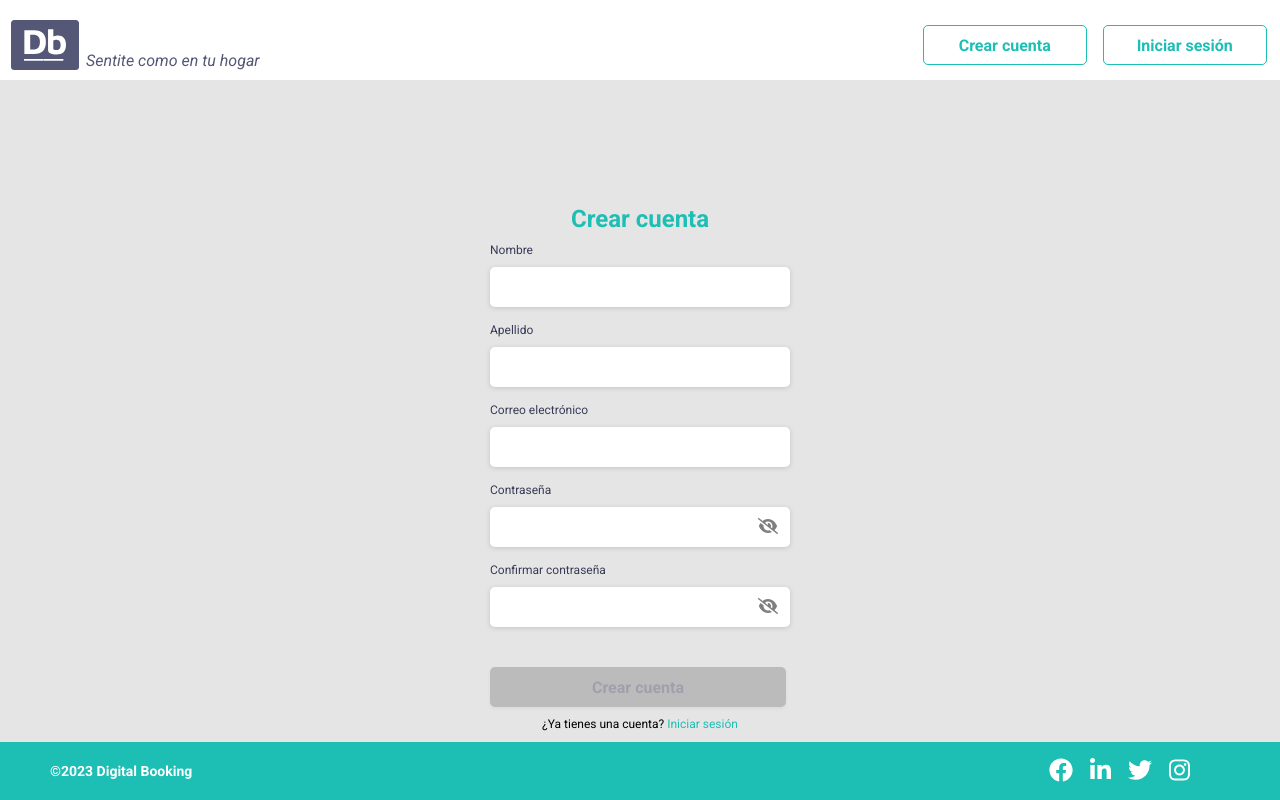
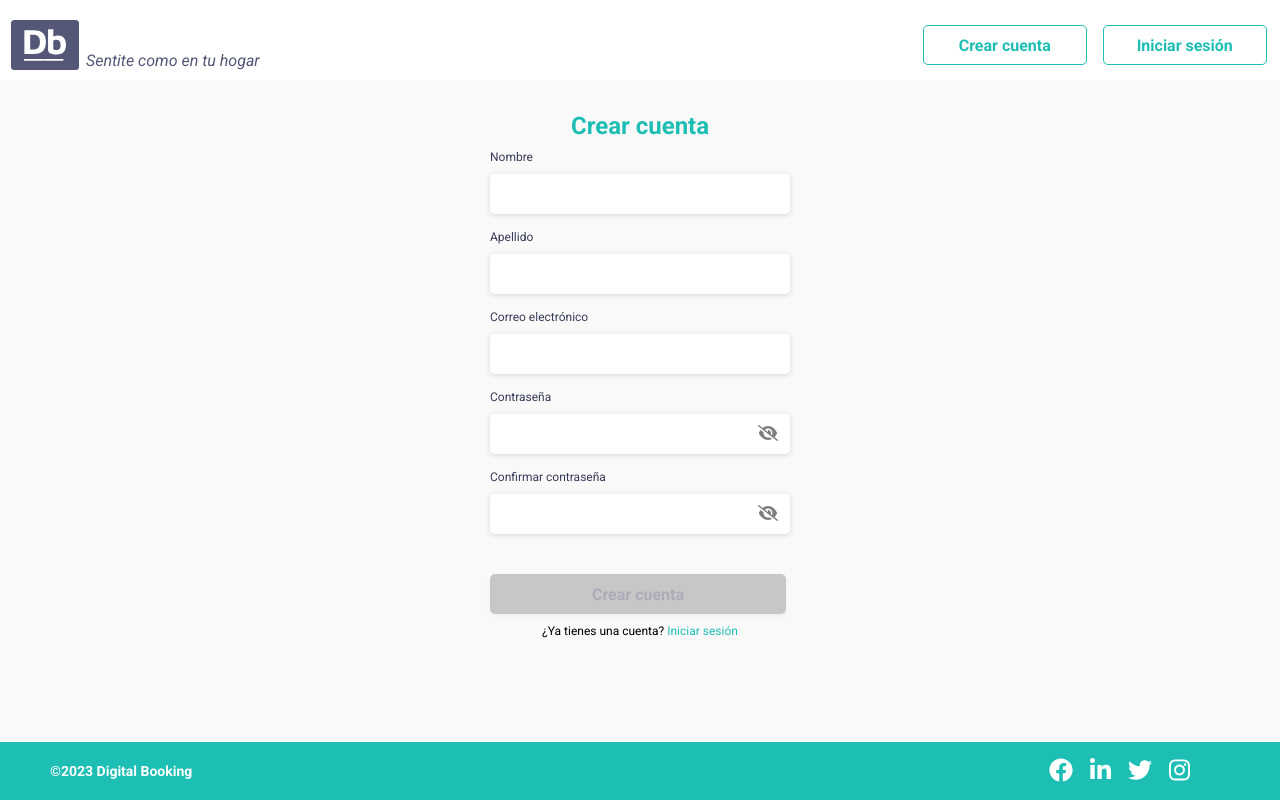
Before and after one commit to nataliehelm/digital-booking, a React (Create React App) app in the folder frontend/fe-digital-booking/: page /signin in a window 1280 px wide. Built offline with nearby package versions, Linux system fonts and the light colour scheme.

Commit message:
fix(Layout): fixing background color and adding Link to Drawer

```diff
--- a/frontend/fe-digital-booking/src/App.js
+++ b/frontend/fe-digital-booking/src/App.js
@@ -4,6 +4,7 @@ import { Header } from "./components/Header";
 import { LogIn, SignIn } from "./pages/Auth";
 import Layout from "./components/Layout";
 import Home from "./pages/Home";
+import styles from "./App.module.scss";
 
 function App() {
   return (
@@ -13,8 +14,24 @@ function App() {
         <div>
           <Routes>
             <Route path="/" element={<Layout children={<Home />} />} />
-            <Route path="/signin" element={<Layout children={<SignIn />} />} />
-            <Route path="/login" element={<Layout children={<LogIn />} />} />
+            <Route
+              path="/signin"
+              element={
+                <Layout
+                  className={styles["auth-background"]}
+                  children={<SignIn />}
+                />
+              }
+            />
+            <Route
+              path="/login"
+              element={
+                <Layout
+                  className={styles["auth-background"]}
+                  children={<LogIn />}
+                />
+              }
+            />
           </Routes>
         </div>
         <Footer />
--- a/frontend/fe-digital-booking/src/App.module.scss
+++ b/frontend/fe-digital-booking/src/App.module.scss
@@ -1,4 +1,10 @@
+@use './styles/variables' as *;
+
 .App {
   height: 100vh;
   overflow: hidden;
 }
+
+.auth-background {
+  background: $color-snow;
+}
--- a/frontend/fe-digital-booking/src/components/Drawer/Drawer.jsx
+++ b/frontend/fe-digital-booking/src/components/Drawer/Drawer.jsx
@@ -3,15 +3,16 @@ import styles from "./Drawer.module.scss";
 import PropTypes from "prop-types";
 import { Avatar, Botton, Heading, Text } from "../../atoms";
 import SocialNetwork from "../SocialNetwork";
+import { Link } from "react-router-dom";
 
 const Drawer = ({ setShowDrawer, username }) => {
   const handleLoginSignin = () => {
-    localStorage.setItem("username", "Felipe Monterrosa");
+    // localStorage.setItem("username", "Felipe Monterrosa");
     setShowDrawer(false);
   };
 
   const handleLogout = () => {
-    localStorage.removeItem("username");
+    // localStorage.removeItem("username");
     setShowDrawer(false);
   };
 
@@ -42,11 +43,15 @@ const Drawer = ({ setShowDrawer, username }) => {
         {!username && (
           <ul>
             <li className={styles["navbar-item"]} onClick={handleLoginSignin}>
-              <Heading variant="h3">Crear cuenta</Heading>
+              <Link to="/signin">
+                <Heading variant="h3">Crear cuenta</Heading>
+              </Link>
             </li>
             <div className={styles.divider} />
             <li className={styles["navbar-item"]} onClick={handleLoginSignin}>
-              <Heading variant="h3">Inciar sesión</Heading>
+              <Link to="/login">
+                <Heading variant="h3">Inciar sesión</Heading>
+              </Link>
             </li>
           </ul>
         )}
--- a/frontend/fe-digital-booking/src/components/Layout/Layout.jsx
+++ b/frontend/fe-digital-booking/src/components/Layout/Layout.jsx
@@ -2,12 +2,13 @@ import React from "react";
 import styles from "./Layout.module.scss";
 import useLayoutDimension from "./hook";
 import PropTypes from "prop-types";
+import cn from "classnames";
 
-const Layout = ({ children }) => {
+const Layout = ({ children, className }) => {
   const { headerHeight, fullHeight } = useLayoutDimension();
   return (
     <div
-      className={styles["layout-container"]}
+      className={cn(styles["layout-container"], className)}
       style={{ marginTop: headerHeight, height: fullHeight }}
     >
       {children}
@@ -15,6 +16,9 @@ const Layout = ({ children }) => {
   );
 };
 
-Layout.propTypes = { children: PropTypes.element.isRequired };
+Layout.propTypes = {
+  children: PropTypes.element.isRequired,
+  classname: PropTypes.string,
+};
 
 export default Layout;
--- a/frontend/fe-digital-booking/src/components/Layout/Layout.module.scss
+++ b/frontend/fe-digital-booking/src/components/Layout/Layout.module.scss
@@ -1,5 +1,7 @@
+@use './../../styles/variables' as *;
+
 .layout-container {
-  background-color: #e5e5e5;
+  background-color: $color-secondary;
   width: 100vw;
   overflow: auto;
 }
--- a/frontend/fe-digital-booking/src/pages/Auth/SignIn/SignIn.jsx
+++ b/frontend/fe-digital-booking/src/pages/Auth/SignIn/SignIn.jsx
@@ -47,7 +47,7 @@ const SignIn = () => {
   }, [name, lastname, email, password, passwordConfirmation]);
 
   return (
-    <main style={{ marginTop: "93px" }} className={styles.main}>
+    <main className={styles.main}>
       <Heading variant="h1" classname={styles.title}>
         Crear cuenta
       </Heading>
--- a/frontend/fe-digital-booking/src/styles/_variables.scss
+++ b/frontend/fe-digital-booking/src/styles/_variables.scss
@@ -22,6 +22,7 @@ $color-white: #ffffff;
 $color-error: #ff0000;
 $color-error-background: #ffe1e1;
 $color-grey: #7f7f7f;
+$color-snow: #f9f9f9;
 
 // Breakpoints
 $sm: 640px;
```
